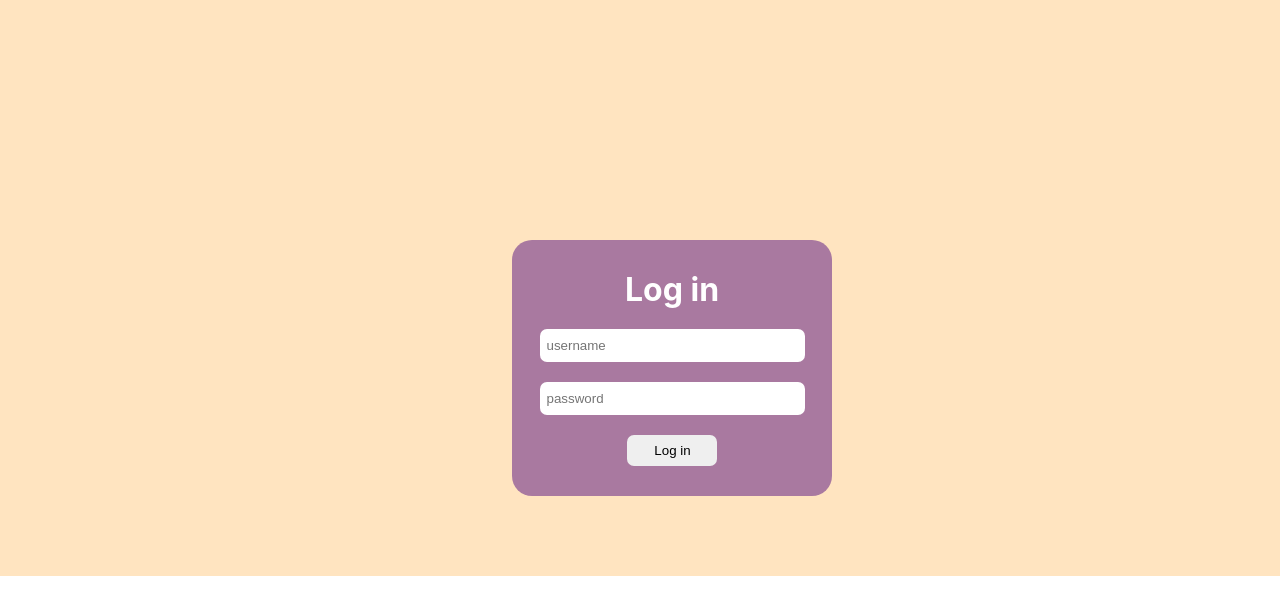
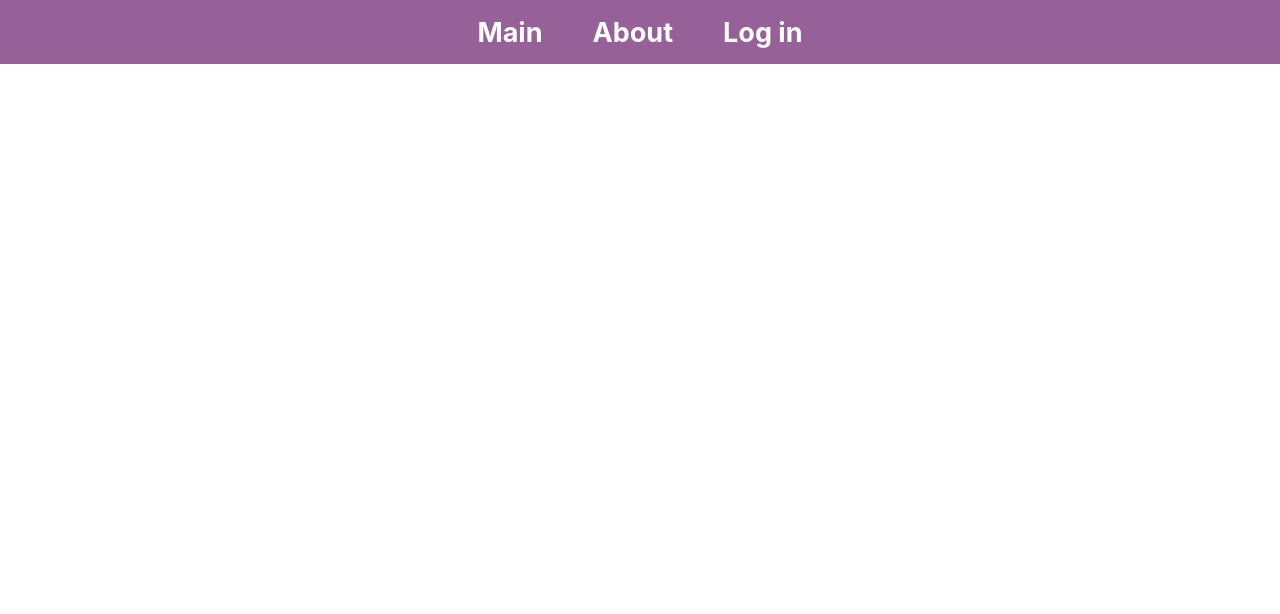
Before and after one commit to anastasiagh/PW_lab4, a React (Create React App) app: page /about in a window 1280 px wide. Shown: the top 614 px of the page. Built offline with nearby package versions, Linux system fonts and the light colour scheme.

Commit message:
added router

```diff
--- a/package.json
+++ b/package.json
@@ -11,6 +11,7 @@
     "@testing-library/user-event": "^13.5.0",
     "react": "^17.0.2",
     "react-dom": "^17.0.2",
+    "react-router-dom": "^4.2.2",
     "react-scripts": "5.0.0",
     "web-vitals": "^2.1.4"
   },
--- a/src/App.css
+++ b/src/App.css
@@ -91,3 +91,23 @@ input {
   left: 40%;
 
 }
+
+.header {
+  background-color: #966199;
+  height: 5vw;
+  display: flex;
+  flex-direction: row;
+  flex-wrap: wrap;
+  align-items: center;
+  justify-content: center;
+  gap: 50px;
+  /* padding-right: 30px; */
+}
+
+a {
+  color: white;
+  font-size: 1.3em;
+  text-decoration: none;
+  font-weight: bold;
+
+}
--- a/src/App.js
+++ b/src/App.js
@@ -1,13 +1,20 @@
 import './App.css';
 import Main from './components/mainPage.js';
 import Login from './components/login.js';
+import Header from './components/header';
+import MainComp from './components/mainComponent';
+import { BrowserRouter } from 'react-router-dom';
+
+
 
 function App() {
   return (
-    <div className="App">
-      {/* <Main /> */}
-      <Login />
-    </div>
+    <BrowserRouter>
+      <div className="App">
+        {/* <Main /> */}
+        <MainComp />
+      </div>
+    </BrowserRouter>
   );
 }
 
--- a/src/components/header.js
+++ b/src/components/header.js
@@ -1,113 +1,20 @@
 import React, { Component } from 'react';
-import { Navbar, NavbarBrand, Nav, NavbarToggler, Collapse, NavItem, Jumbotron,
-    Button, Modal, ModalHeader, ModalBody, FormGroup, Label, Input, Form } from 'reactstrap';
 import { NavLink } from 'react-router-dom';
 
 class Header extends Component {
-    constructor(props) {
-        super(props);
-        this.state = {
-            isNavOpen: false,
-            isModalOpen: false
-        };
-        this.toggleNav = this.toggleNav.bind(this);
-        this.toggleModal = this.toggleModal.bind(this);
-        this.handleLogin = this.handleLogin.bind(this);
-    }
-
-    toggleNav() {
-        this.setState({
-            isNavOpen: !this.state.isNavOpen
-        });
-    }
-
-    toggleModal() {
-        this.setState({
-            isModalOpen: !this.state.isModalOpen
-        });
-    }
-
-    handleLogin(event) {
-        this.toggleModal();
-        alert("Username: " + this.username.value + " Password: " + this.password.value + " Remember: " + this.remember.value)
-        event.preventDefault();
-    }
-
     render() {
         return (
-            <React.Fragment>
-                <Navbar dark expand="md">
-                    <div className="container">
-                        <div onClick={this.toggleNav} />
-                        <div className="mr-auto" href="/">
-                            <img src="assets/images/logo.png" height="30" width="41" alt="Ristorante Con Fusion" />
-                        </div>
-                        <Collapse isOpen={this.state.isNavOpen} navbar>
-                            <Nav navbar>
-                                <NavItem>
-                                    <NavLink className="nav-link" to="/home">
-                                        <span className="fa fa-home fa-lg"></span> Home
-                                    </NavLink>
-                                </NavItem>
-                                <NavItem>
-                                    <NavLink className="nav-link" to="/aboutus">
-                                        <span className="fa fa-info fa-lg"></span> About Us
-                                    </NavLink>
-                                </NavItem>
-                                <NavItem>
-                                    <NavLink className="nav-link" to="/menu">
-                                        <span className="fa fa-list fa-lg"></span> Menu
-                                    </NavLink>
-                                </NavItem>
-                                <NavItem>
-                                    <NavLink className="nav-link" to="/contactus">
-                                        <span className="fa fa-address-card fa-lg"></span> Contact Us
-                                    </NavLink>
-                                </NavItem>
-                            </Nav>
-                            <Nav className="ml-auto" navbar>
-                                <NavItem>
-                                    <Button outline onClick={this.toggleModal}>
-                                        <span className="fa fa-sign-in fa-lg"></span> Login
-                                    </Button>
-                                </NavItem>
-                            </Nav>
-                        </Collapse>
-                    </div>
-                </Navbar>
-                <Jumbotron>
-                    <div className="container">
-                        <div className="row row-header">
-                            <div className="col-12 col-sm-6">
-                                <h1>Ristorante Con Fusion</h1>
-                                <p>We take inspiration from the World's best cuisines, and create a unique fusion experience. Our lipsmacking creations will tickle your culinary senses!</p>
-                            </div>
-                        </div>
-                    </div>
-                </Jumbotron>
-                <Modal isOpen={this.state.isModalOpen} toggle={this.toggleModal}>
-                    <ModalHeader toggle={this.toggleModal}>Login</ModalHeader>
-                    <ModalBody>
-                        <Form onSubmit={this.handleLogin}>
-                            <FormGroup>
-                                <Label htmlFor="username">Username</Label>
-                                <Input type="text" id="username" name="username" innerRef={(input) => this.username = input} />
-                            </FormGroup>
-                            <FormGroup>
-                                <Label htmlFor="password">Password</Label>
-                                <Input type="password" id="password" name="password" innerRef={(input) => this.password = input} />
-                            </FormGroup>
-                            <FormGroup check>
-                                <Label check>
-                                    <Input type="checkbox" name="remember" innerRef={(input) => this.remember = input} />
-                                    Remember me
-                                </Label>
-                            </FormGroup>
-                            <Button type="submit" value="submit" color="primary">Login</Button>
-                        </Form>
-                    </ModalBody>
-                </Modal>
-            </React.Fragment>
+            <div className="header">
+                <NavLink className="nav-link" to="/main">
+                <a href=''>Main</a>
+                </NavLink>
+                <NavLink className="nav-link" to="/about">
+                <a href=''>About</a>
+                </NavLink>
+                <NavLink className="nav-link" to="/login">
+                <a href=''>Log in</a>
+                </NavLink>
+            </div>
         )
     }
 }
--- a/src/components/login.js
+++ b/src/components/login.js
@@ -7,8 +7,8 @@ const Login = () => {
                 <div className="login-div">
                     <form className="login-form">
                         <h1>Log in</h1>
-                        <input type="username" name="username" classname="username" placeholder="username" />
-                        <input type="password" name="password" classname="password" placeholder="password" />
+                        <input type="username" name="username" className="username" placeholder="username" />
+                        <input type="password" name="password" className="password" placeholder="password" />
                         <input type="button" className="login-button" value="Log in" />
 
                     </form>
--- /dev/null
+++ b/src/components/mainComponent.js
@@ -0,0 +1,21 @@
+import React, { Component } from 'react';
+import Main from './mainPage';
+import Header from './header';
+import { Switch, Route, Redirect, withRouter } from 'react-router-dom';
+
+class MainComponent extends Component {
+    render() {
+        return (
+            <div>
+                <Header />
+                <Switch>
+                    <Route path="/main" component={() => <Main />} />
+                    {/* <Route exact path="/about" component={() => <About />} /> */}
+                    {/* <Redirect to="/home" /> */}
+                </Switch>
+            </div>
+        );
+    }
+}
+// export default withRouter(connect(mapStateToProps, mapDispatchToProps)(Main));
+export default MainComponent;
```
Also changed, not shown: 1 other file (tests, documents, lock files or other folders).
